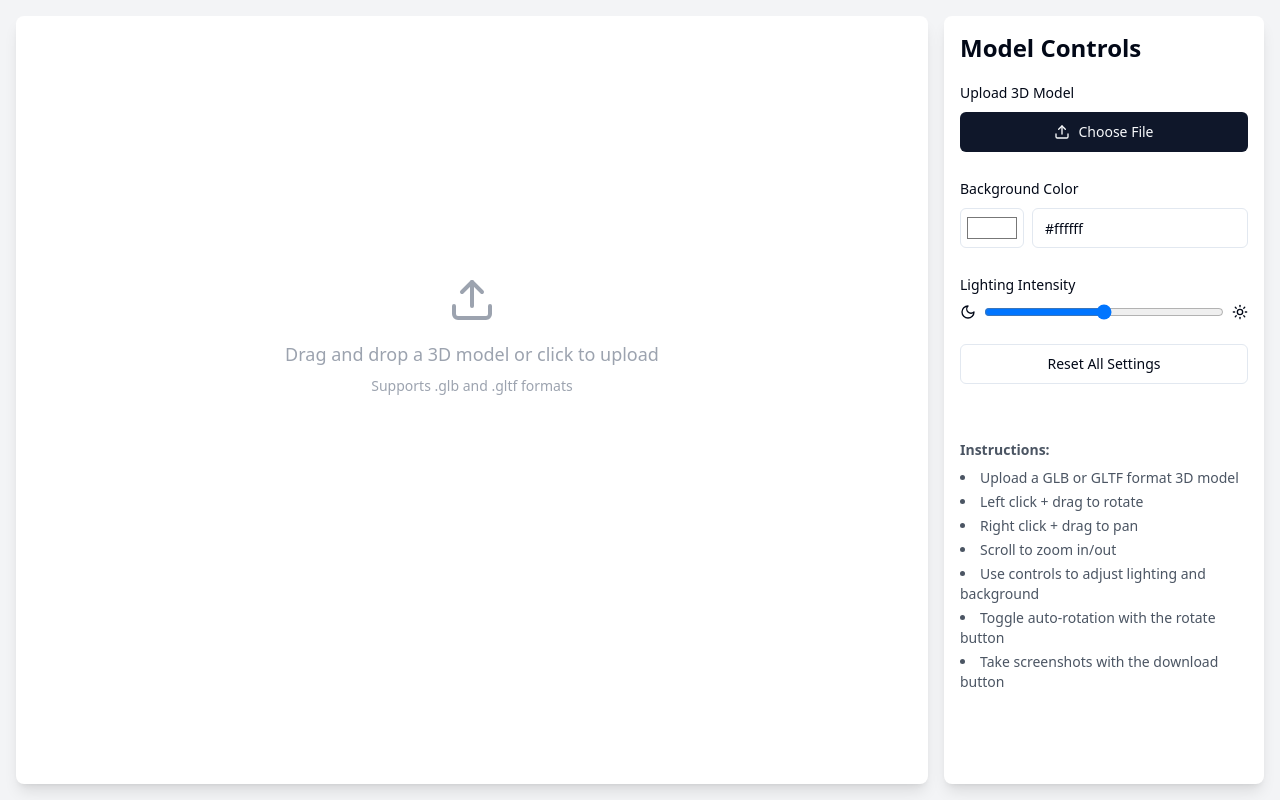
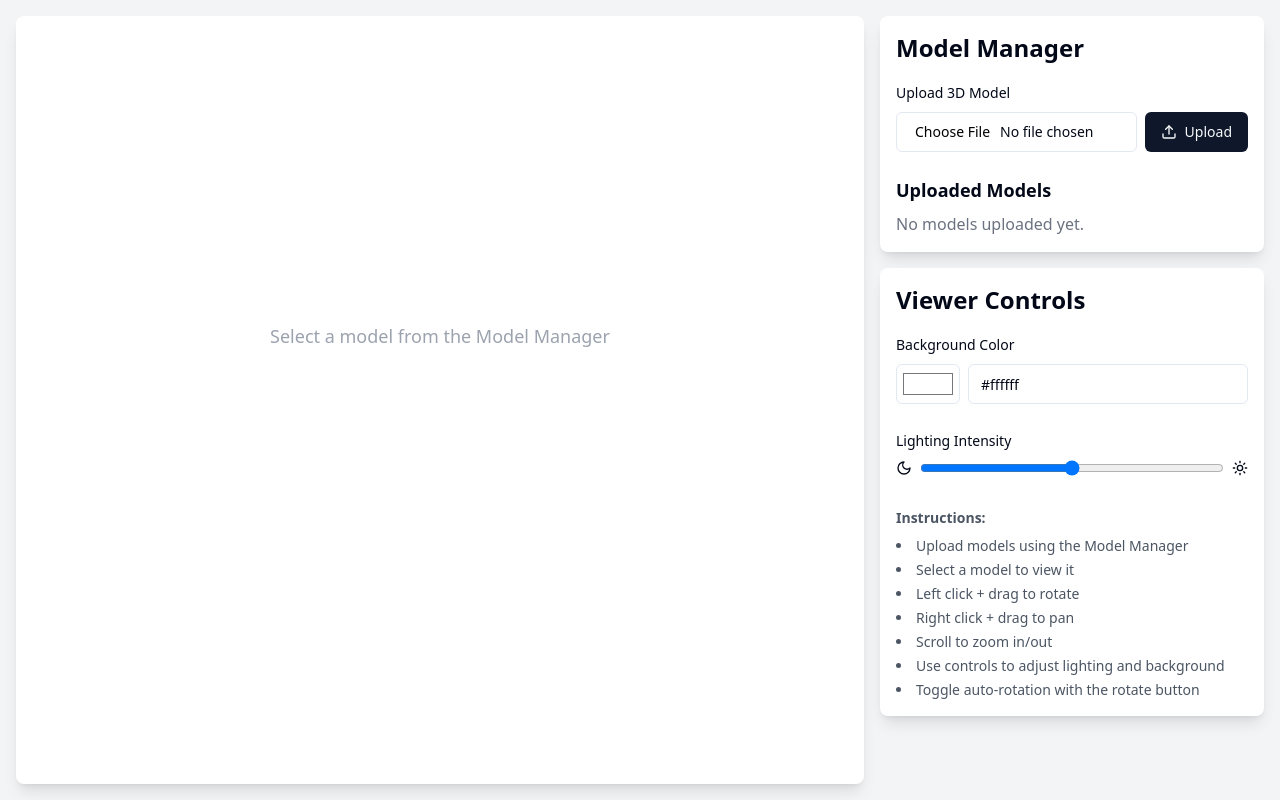
Before and after one commit to Le-Jared/event-hub-frontend, a React (Vite) app: page /model in a window 1280 px wide. Built offline with nearby package versions, Linux system fonts and the light colour scheme; a web font is replaced by a local one.

Commit message:
3D Model

```diff
--- a/src/pages/ModelPage.tsx
+++ b/src/pages/ModelPage.tsx
@@ -1,11 +1,12 @@
-import React, { Suspense, useRef, useState } from 'react';
+import { Suspense, useState } from 'react';
 import { Canvas } from '@react-three/fiber';
 import { OrbitControls, Stage, PerspectiveCamera, Environment } from '@react-three/drei';
 import { useGLTF } from '@react-three/drei';
 import { Button } from "@/components/shadcn/ui/button";
 import { Input } from "@/components/shadcn/ui/input";
 import { Label } from "@/components/shadcn/ui/label";
-import { Upload, RotateCw, ZoomIn, ZoomOut, Sun, Moon,Trash2,Download,Maximize2} from 'lucide-react';
+import { RotateCw, ZoomIn, ZoomOut, Sun, Moon,Maximize2} from 'lucide-react';
+import ModelManager from './components/ModelManager';
 
 function Model({ url, scale = 1 }: { url: string; scale?: number }) {
   const { scene } = useGLTF(url);
@@ -19,38 +20,14 @@ const ModelViewer = () => {
   const [autoRotate, setAutoRotate] = useState(false);
   const [lightIntensity, setLightIntensity] = useState(0.5);
   const [isFullscreen, setIsFullscreen] = useState(false);
-  const fileInputRef = useRef<HTMLInputElement>(null);
-  const containerRef = useRef<HTMLDivElement>(null);
 
-  const handleFileUpload = (event: React.ChangeEvent<HTMLInputElement>) => {
-    const file = event.target.files?.[0];
-    if (file) {
-      const url = URL.createObjectURL(file);
+  const handleSelectModel = (url: string) => {
     setModelUrl(url);
-    }
-  };
-
-  const triggerFileInput = () => {
-    fileInputRef.current?.click();
-  };
-
-  const handleReset = () => {
-    setModelScale(1);
-    setAutoRotate(false);
-    setLightIntensity(0.5);
-    setBackgroundColor('#ffffff');
-  };
-
-  const handleRemoveModel = () => {
-    setModelUrl('');
-    if (fileInputRef.current) {
-      fileInputRef.current.value = '';
-    }
   };
 
   const toggleFullscreen = () => {
     if (!document.fullscreenElement) {
-      containerRef.current?.requestFullscreen();
+      document.documentElement.requestFullscreen();
       setIsFullscreen(true);
     } else {
       document.exitFullscreen();
@@ -58,20 +35,10 @@ const ModelViewer = () => {
     }
   };
 
-  const downloadScreenshot = () => {
-    const canvas = document.querySelector('canvas');
-    if (canvas) {
-      const link = document.createElement('a');
-      link.download = 'model-screenshot.png';
-      link.href = canvas.toDataURL('image/png');
-      link.click();
-    }
-  };
-
   return (
-    <div className="flex min-h-screen bg-gray-100 p-4" ref={containerRef}>
+    <div className="flex min-h-screen bg-gray-100 p-4">
       {/* Left side - Model Viewer */}
-      <div className={`flex-1 bg-white rounded-lg shadow-lg mr-4 relative ${isFullscreen ? 'fixed inset-0 z-50' : ''}`}>
+      <div className="flex-1 bg-white rounded-lg shadow-lg mr-4 relative">
         {modelUrl ? (
           <>
             <Canvas style={{ height: '80vh' }}>
@@ -110,13 +77,6 @@ const ModelViewer = () => {
               <Button
                 variant="secondary"
                 size="sm"
-                onClick={downloadScreenshot}
-              >
-                <Download className="h-4 w-4" />
-              </Button>
-              <Button
-                variant="secondary"
-                size="sm"
                 onClick={toggleFullscreen}
               >
                 <Maximize2 className="h-4 w-4" />
@@ -125,51 +85,17 @@ const ModelViewer = () => {
           </>
         ) : (
           <div className="h-[80vh] flex flex-col items-center justify-center text-gray-400">
-            <Upload className="h-12 w-12 mb-4" />
-            <p className="text-lg">Drag and drop a 3D model or click to upload</p>
-            <p className="text-sm mt-2">Supports .glb and .gltf formats</p>
+            <p className="text-lg">Select a model from the Model Manager</p>
           </div>
         )}
       </div>
 
-      {/* Right side - Controls */}
-      <div className="w-80 bg-white rounded-lg shadow-lg p-4">
-        <h2 className="text-2xl font-bold mb-4">Model Controls</h2>
+      {/* Right side - Controls and Model Manager */}
+      <div className="w-96 space-y-4">
+        <ModelManager onSelectModel={handleSelectModel} />
 
-        {/* File Upload */}
-        <div className="mb-6">
-          <Label htmlFor="model-upload">Upload 3D Model</Label>
-          <input
-            ref={fileInputRef}
-            type="file"
-            id="model-upload"
-            accept=".glb,.gltf"
-            onChange={handleFileUpload}
-            className="hidden"
-          />
-          <div className="flex gap-2 mt-2">
-            <Button
-              onClick={triggerFileInput}
-              className="flex-1"
-            >
-              <Upload className="mr-2 h-4 w-4" />
-              Choose File
-            </Button>
-            {modelUrl && (
-              <Button
-                variant="destructive"
-                onClick={handleRemoveModel}
-              >
-                <Trash2 className="h-4 w-4" />
-              </Button>
-            )}
-          </div>
-          {modelUrl && (
-            <p className="text-sm text-green-500 mt-2">
-              Model loaded successfully
-            </p>
-          )}
-        </div>
+        <div className="bg-white rounded-lg shadow-lg p-4">
+          <h2 className="text-2xl font-bold mb-4">Viewer Controls</h2>
 
           {/* Background Color */}
           <div className="mb-6">
@@ -210,27 +136,19 @@ const ModelViewer = () => {
             </div>
           </div>
 
-        {/* Reset Button */}
-        <Button
-          variant="outline"
-          className="w-full mb-6"
-          onClick={handleReset}
-        >
-          Reset All Settings
-        </Button>
-
           {/* Instructions */}
           <div className="mt-8 text-sm text-gray-600">
             <h3 className="font-semibold mb-2">Instructions:</h3>
             <ul className="list-disc list-inside space-y-1">
-            <li>Upload a GLB or GLTF format 3D model</li>
+              <li>Upload models using the Model Manager</li>
+              <li>Select a model to view it</li>
               <li>Left click + drag to rotate</li>
               <li>Right click + drag to pan</li>
               <li>Scroll to zoom in/out</li>
               <li>Use controls to adjust lighting and background</li>
               <li>Toggle auto-rotation with the rotate button</li>
-            <li>Take screenshots with the download button</li>
             </ul>
+          </div>
         </div>
       </div>
     </div>
--- /dev/null
+++ b/src/pages/components/ModelManager.tsx
@@ -0,0 +1,104 @@
+import React, { useState, useEffect } from 'react';
+import { Button } from "@/components/shadcn/ui/button";
+import { Input } from "@/components/shadcn/ui/input";
+import { Label } from "@/components/shadcn/ui/label";
+import { Upload, Trash2, FolderOpen } from 'lucide-react';
+
+interface ModelFile {
+  name: string;
+  url: string;
+}
+
+interface ModelManagerProps {
+  onSelectModel: (url: string) => void;
+}
+
+const ModelManager: React.FC<ModelManagerProps> = ({ onSelectModel }) => {
+  const [models, setModels] = useState<ModelFile[]>([]);
+
+  useEffect(() => {
+    const savedModels = localStorage.getItem('uploadedModels');
+    if (savedModels) {
+      setModels(JSON.parse(savedModels));
+    }
+  }, []);
+
+  const saveModels = (updatedModels: ModelFile[]) => {
+    localStorage.setItem('uploadedModels', JSON.stringify(updatedModels));
+    setModels(updatedModels);
+  };
+
+  const handleFileUpload = (event: React.ChangeEvent<HTMLInputElement>) => {
+    const file = event.target.files?.[0];
+    if (file) {
+      const url = URL.createObjectURL(file);
+      const newModel: ModelFile = { name: file.name, url };
+      const updatedModels = [...models, newModel];
+      saveModels(updatedModels);
+    }
+  };
+
+  const handleDeleteModel = (modelToDelete: ModelFile) => {
+    const updatedModels = models.filter(model => model.url !== modelToDelete.url);
+    saveModels(updatedModels);
+    URL.revokeObjectURL(modelToDelete.url);
+  };
+
+  return (
+    <div className="bg-white rounded-lg shadow-lg p-4">
+      <h2 className="text-2xl font-bold mb-4">Model Manager</h2>
+
+      {/* File Upload */}
+      <div className="mb-6">
+        <Label htmlFor="model-upload">Upload 3D Model</Label>
+        <div className="flex gap-2 mt-2">
+          <Input
+            type="file"
+            id="model-upload"
+            accept=".glb,.gltf"
+            onChange={handleFileUpload}
+            className="flex-1"
+          />
+          <Button>
+            <Upload className="mr-2 h-4 w-4" />
+            Upload
+          </Button>
+        </div>
+      </div>
+
+      {/* Model List */}
+      <div>
+        <h3 className="text-lg font-semibold mb-2">Uploaded Models</h3>
+        {models.length === 0 ? (
+          <p className="text-gray-500">No models uploaded yet.</p>
+        ) : (
+          <ul className="space-y-2">
+            {models.map((model) => (
+              <li key={model.url} className="flex items-center justify-between bg-gray-100 p-2 rounded">
+                <span className="truncate flex-1">{model.name}</span>
+                <div>
+                  <Button
+                    variant="ghost"
+                    size="sm"
+                    onClick={() => onSelectModel(model.url)}
+                  >
+                    <FolderOpen className="h-4 w-4" />
+                  </Button>
+                  <Button
+                    variant="ghost"
+                    size="sm"
+                    onClick={() => handleDeleteModel(model)}
+                  >
+                    <Trash2 className="h-4 w-4 text-red-500" />
+                  </Button>
+                </div>
+              </li>
+            ))}
+          </ul>
+        )}
+      </div>
+    </div>
+  );
+};
+
+export default ModelManager;
```
Lines whose indentation alone changed are shown as unchanged.
